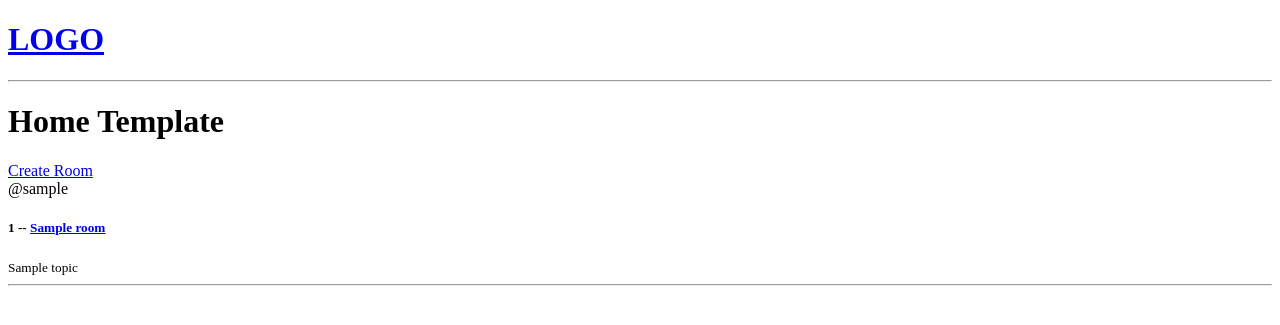
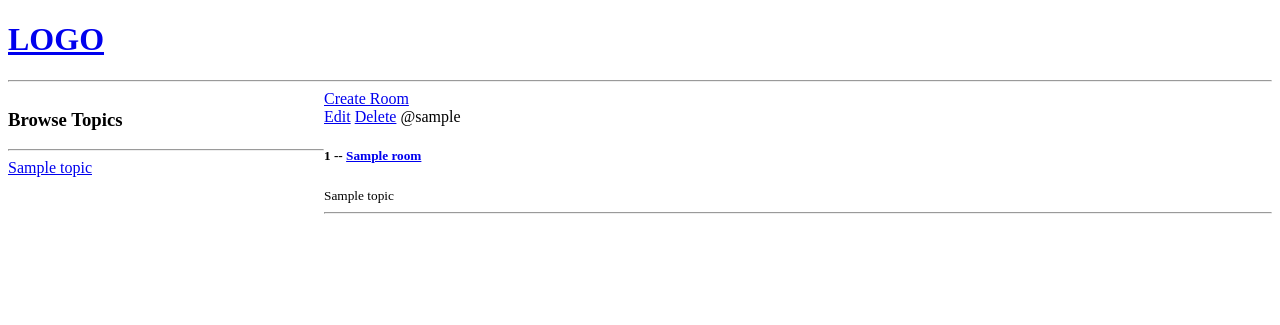
Before and after one commit to jsumit649/studybuddy, a Django app: page / in a window 1280 px wide. Shown: the top 325 px of the page. Run offline with Django 5.2, Linux system fonts and the light colour scheme; tables that the repository leaves empty hold one stand-in row (values such as "Sample post").

Commit message:
Serch in topics added

```diff
--- a/base/models.py
+++ b/base/models.py
@@ -25,7 +25,7 @@ class Room(models.Model):
 
 
     class Meta:
-        ordering = ['-updated', 'created']
+        ordering = ['-updated', '-created']
 
 
     def __str__(self):
--- a/base/templates/base/home.html
+++ b/base/templates/base/home.html
@@ -1,9 +1,26 @@
 {% extends 'main.html' %}
 
 {% block content %}
+<style>
+    .home-container{
+        display: grid;
+        grid-template-columns: 1fr 3fr;
+    }
+</style>
 
-<h1>Home Template</h1>
 
+<div class="home-container">
+
+    <div>
+        <h3>Browse Topics</h3>
+        <hr>
+
+        {% for topic in topics %}
+            <div>
+                <a href="{% url 'home' %}?q={{topic.name}}">{{topic.name}}</a>
+            </div>
+        {% endfor %}
+    </div>
 
     <div>
 
@@ -11,8 +28,9 @@
 
         <div>
             {% for room in rooms %}
-
             <div>
+                <a href="{% url 'update-room' room.id %}">Edit</a>
+                <a href="{% url 'delete-room' room.id %}">Delete</a>
                 <span>@{{room.host.username}}</span>
                 <h5>{{room.id}} -- <a href="{% url 'room' room.id %}">{{room.name}}</a></h5>
                 <small>{{room.topic.name}}</small>
@@ -20,9 +38,7 @@
             </div>
 
         {% endfor %}
-
         </div>
     </div>
 
-
 {% endblock %}
--- a/base/urls.py
+++ b/base/urls.py
@@ -6,4 +6,6 @@ urlpatterns = [
     path('room/<str:pk>/', views.room, name='room'),  # Room page
 
     path('crete-room/', views.createRoom, name="create-room"),
+    path('update-room/<str:pk>/', views.updateRoom, name="update-room"),
+    path('delete-room/<str:pk>/', views.deleteRoom, name="delete-room"),
 ]
--- a/base/views.py
+++ b/base/views.py
@@ -1,5 +1,5 @@
 from django.shortcuts import render,redirect
-from .models import Room
+from .models import Room,Topic
 from .forms import RoomForm
 
 
@@ -14,7 +14,8 @@ from .forms import RoomForm
 
 def home(request):
     rooms = Room.objects.all
-    context =  {"rooms": rooms}
+    topics = Topic.objects.all()
+    context =  {"rooms": rooms, 'topics':topics}
     return render(request, 'base/home.html', context)  # Render the home page template
 
 def room(request, pk):
@@ -32,3 +33,22 @@ def createRoom(request):
             return redirect('home')
     context = {'form': form}
     return render(request, 'base/room_form.html', context)
+
+def updateRoom(request, pk):
+    room = Room.objects.get(id=pk)
+    form = RoomForm(instance=room)
+
+    if request.method == 'POST':
+        form = RoomForm(request.POST, instance=room)
+        if form.is_valid():
+            form.save()
+            return redirect('home')
+    context={'form': form}
+    return render (request, 'base/room_form.html',context)
+
+def deleteRoom(request, pk):
+    room = Room.objects.get(id=pk)
+    if request.method == 'POST':
+        room.delete()
+        return redirect ('home')
+    return render (request, 'base/delete.html',{'OBJ':Room})
```
Also changed, not shown: base/templates/base/delete.html (added, +14 -0 lines). Lines whose indentation alone changed are shown as unchanged.
